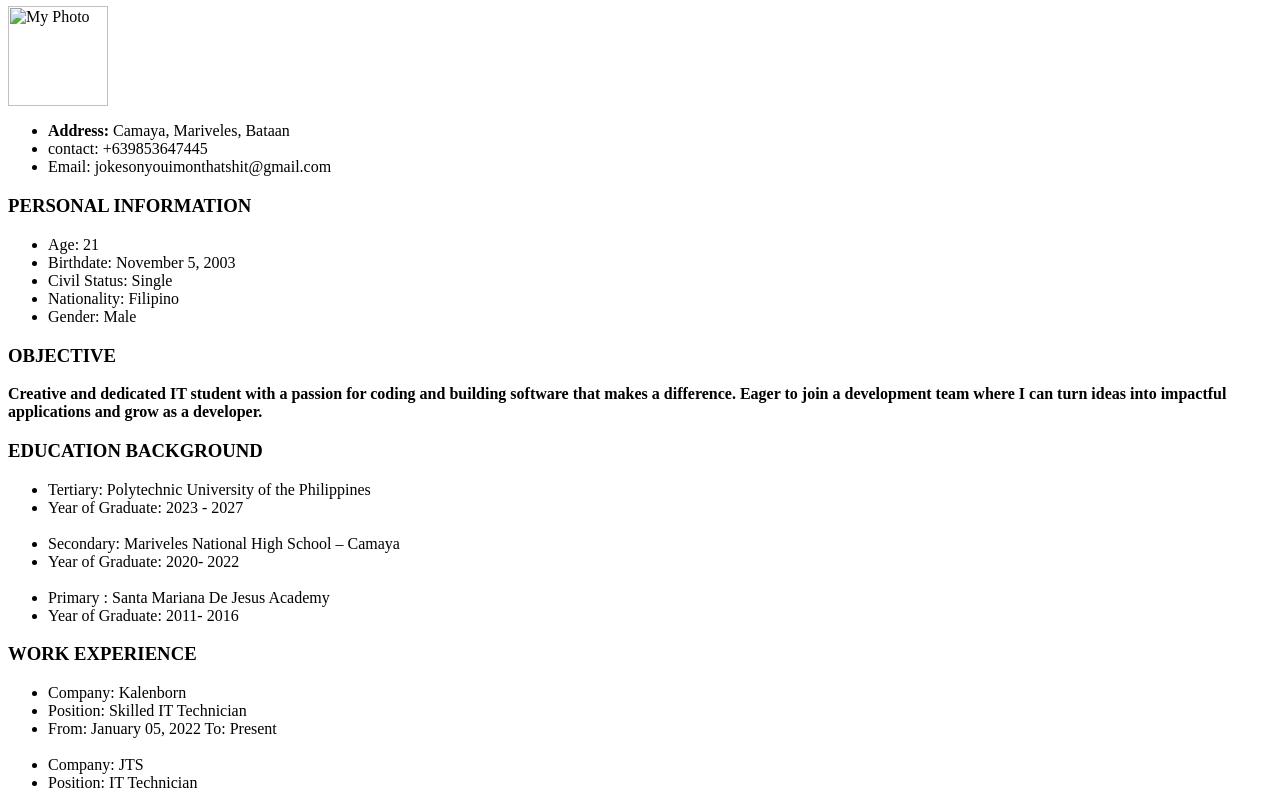
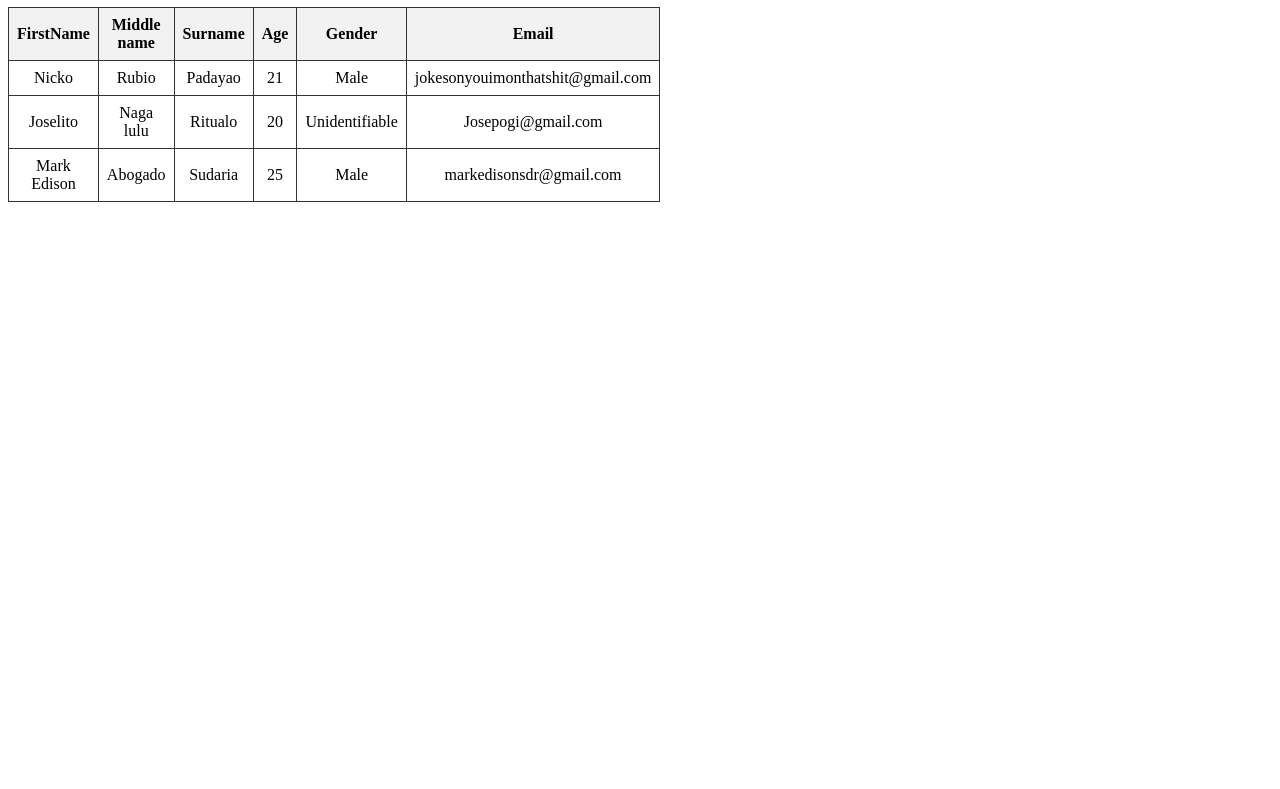
Before and after one commit to RhinoToasterino/Resume, a plain HTML site: page index.html in a window 1280 px wide. Shown: the part 60-849 px from the top of the page. After the commit the page ends 800 px from the top, so only its background shows below. Drawn offline with Linux system fonts and the light colour scheme.

Commit message:
Add files via upload

```diff
--- a/index.html
+++ b/index.html
@@ -1,56 +1,65 @@
-<!DOCTYPE>
+<!DOCTYPE html>
 <html>
-    <head>
-      <head><title>Resume</title></head>
-    </head>
-    <body>
-<h1>Nicko R. Padayao  </h1>
-<img src="IMG/sample.jpg" alt="My Photo" width="100">
-<ul>
-<li><b>Address:</b> Camaya, Mariveles, Bataan</li>
-<li>contact: +639853647445 </li>
-<li>Email: jokesonyouimonthatshit@gmail.com</li>
-</ul>
-<h3>PERSONAL INFORMATION</h3>
-<ul>
-<li>Age: 21</li>
-<li>Birthdate: November 5, 2003</li>
-<li>Civil Status: Single</li>
-<li>Nationality: Filipino </li>
-<li>Gender: Male</li>
-</ul>
-<h3>OBJECTIVE</h3>
+<head>
+    <title>Table</title>
+    <style>
+        table {
+            width: 40%;
+            border-collapse: collapse;
+            margin: 20px 1;
+        }
+        th, td {
+            border: 1px solid #333;
+            padding: 8px;
+            text-align: center;
+        }
+        th {
+            background-color: #f2f2f2;
+        }
+    </style>
+</head>
+<body>
 
-<b><p>Creative and dedicated IT student with a passion for coding and building software that makes a difference. Eager to join a development team where I can turn ideas into impactful applications and grow as a developer. </p></b>
+<h2>STUDENT TABLE</h2>
 
-<h3>EDUCATION BACKGROUND</h3>
-<ul>
-<li>Tertiary: Polytechnic University of the Philippines</li>
-<li>Year of Graduate: 2023 - 2027 </li>
-<br>
-<li>Secondary: Mariveles National High School – Camaya</li>
-<li>Year of Graduate: 2020- 2022</li>
-<br>
-<li>Primary : Santa Mariana De Jesus Academy </li>
-<li>Year of Graduate: 2011- 2016</li>
-</ul>
-<h3>WORK EXPERIENCE</h3>
-<ul>
-<li>Company: Kalenborn</li>
-<li>Position: Skilled IT Technician</li>
-<li>From: January 05, 2022   To: Present </li>
-<br>
-<li>Company: JTS</li>
-<li>Position: IT Technician </li>                          <li>From: March 2020      To: January 2021</li>
-<br>
-<li>Company: MMA Competent Manpower & General Services, Inc.</li>
-<li>Position: Mechanical Technician-Helper</li>                          <li>From: January 2019 To: March 2020</li>
-</ul>
-<h3>REFERENCE</h3>
-<ul>
-<li>Name: Amorsolo Santos</li>
-<li>Company: Local Government   Position: Bry. Captain of Mt. View</li>
-<li>Contact Number: 0942 068 5280</li>
-<ul>
-    </body>
+<table>
+    <thead>
+        <tr>
+            <th>FirstName</th>
+            <th>Middle name</th>
+            <th>Surname</th>
+            <th>Age</th>
+            <th>Gender</th>
+            <th>Email</th>
+        </tr>
+    </thead>
+    <tbody>
+        <tr>
+            <td>Nicko</td>
+            <td>Rubio</td>
+            <td>Padayao</td>
+            <td>21</td>
+            <td>Male</td>
+            <td>jokesonyouimonthatshit@gmail.com</td>
+        </tr>
+        <tr>
+            <td>Joselito</td>
+            <td>Naga lulu</td>
+            <td>Ritualo</td>
+            <td>20</td>
+            <td>Unidentifiable</td>
+            <td>Josepogi@gmail.com</td>
+        </tr>
+        <tr>
+            <td>Mark Edison</td>
+            <td>Abogado</td>
+            <td>Sudaria</td>
+            <td>25</td>
+            <td>Male</td>
+            <td>markedisonsdr@gmail.com</td>
+        </tr>
+    </tbody>
+</table>
+
+</body>
 </html>
```
